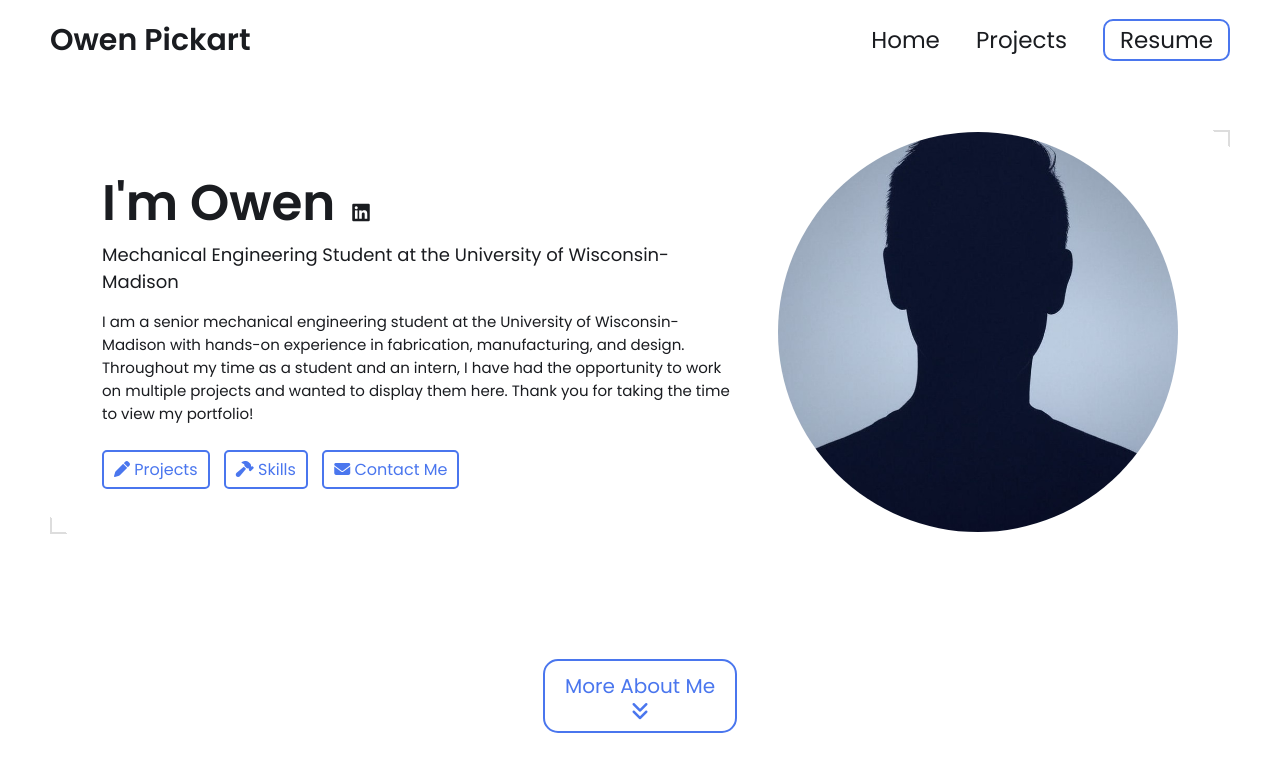
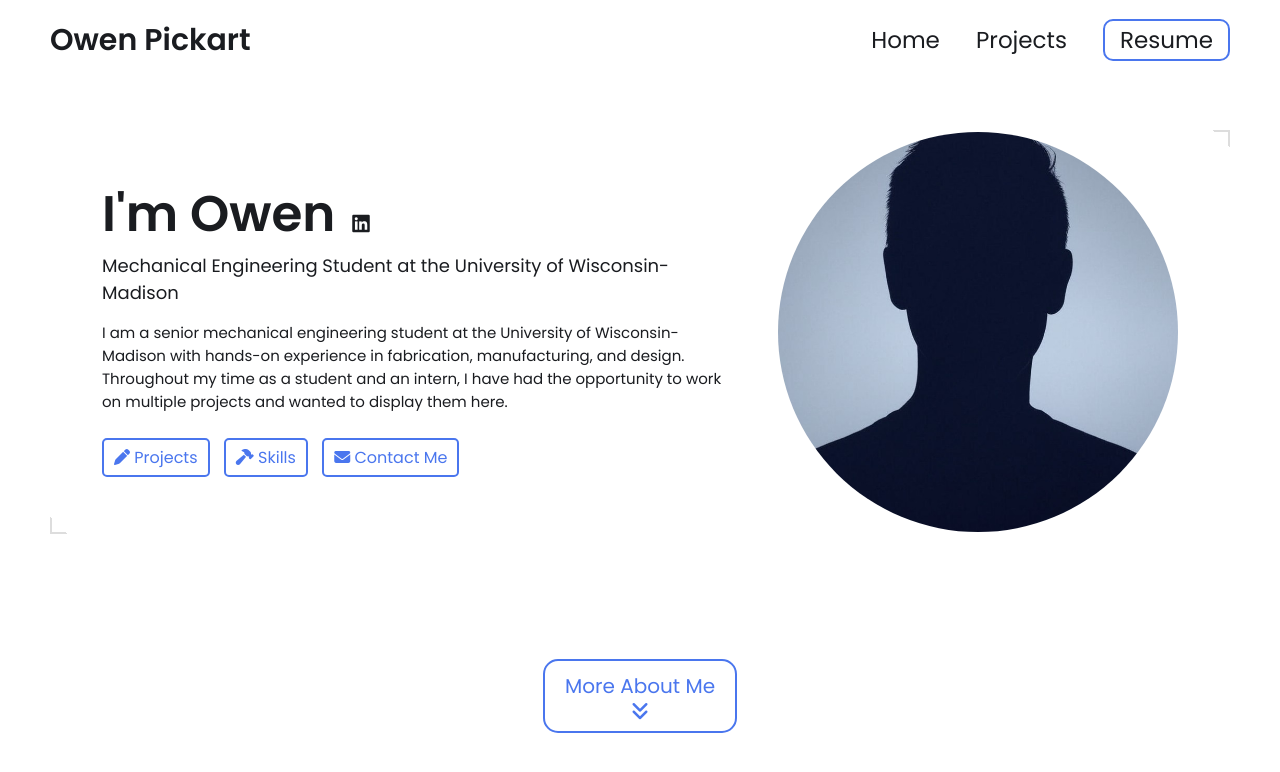
Before and after one commit to owenpickart/owenpickart.github.io, a Jekyll site: the page built from index.html, in a window 1280 px wide and 900 px high. Shown: the top 772 px of the window. Built offline with Jekyll 4.4.1, drawn with Linux system fonts in a browser that asks for light colours.

Commit message:
Update _config.yml

```diff
--- a/_config.yml
+++ b/_config.yml
@@ -15,7 +15,7 @@ title: Owen Pickart | Mechanical Engineering Portfolio # This is what shows up i
 name: Owen Pickart
 headline: Mechanical Engineering Student at the University of Wisconsin-Madison
 description: >- # dont remove this line. this will ignore all new lines until the next section
-  I am a senior mechanical engineering student at the University of Wisconsin-Madison with hands-on experience in fabrication, manufacturing, and design. Throughout my time as a student and an intern, I have had the opportunity to work on multiple projects and wanted to display them here. Thank you for taking the time to view my portfolio!
+  I am a senior mechanical engineering student at the University of Wisconsin-Madison with hands-on experience in fabrication, manufacturing, and design. Throughout my time as a student and an intern, I have had the opportunity to work on multiple projects and wanted to display them here.
 
 # Place your profile image in /assets/images/profile-image/folder and edit the file name
 profile_image: ./assets/images/profile-image/avatar.jpeg
@@ -69,7 +69,7 @@ skills:
 
 
 # Contact Form Setup. Setup an account and copy over the key. When someone fills out the form, it will be received in your email.
-formspree-key:   https://formspree.io/f/{8-digit key}
+
 
 
 
```
